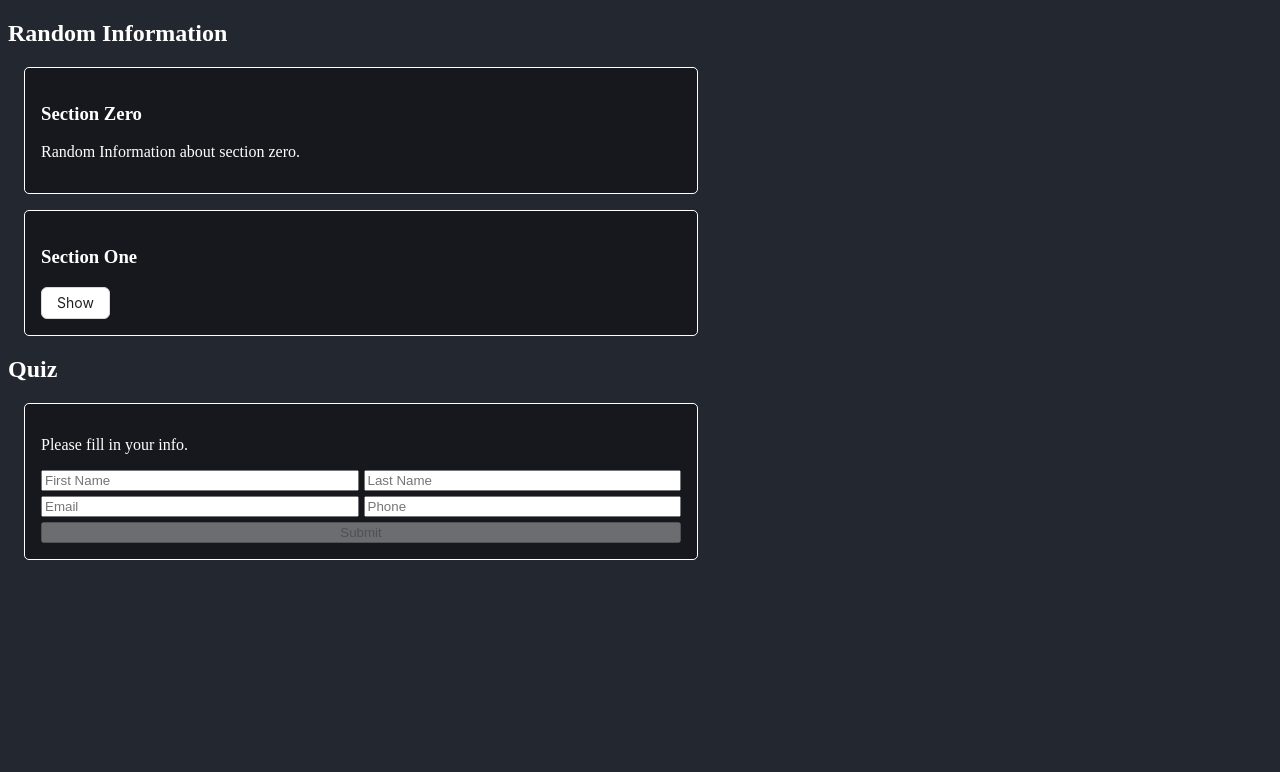
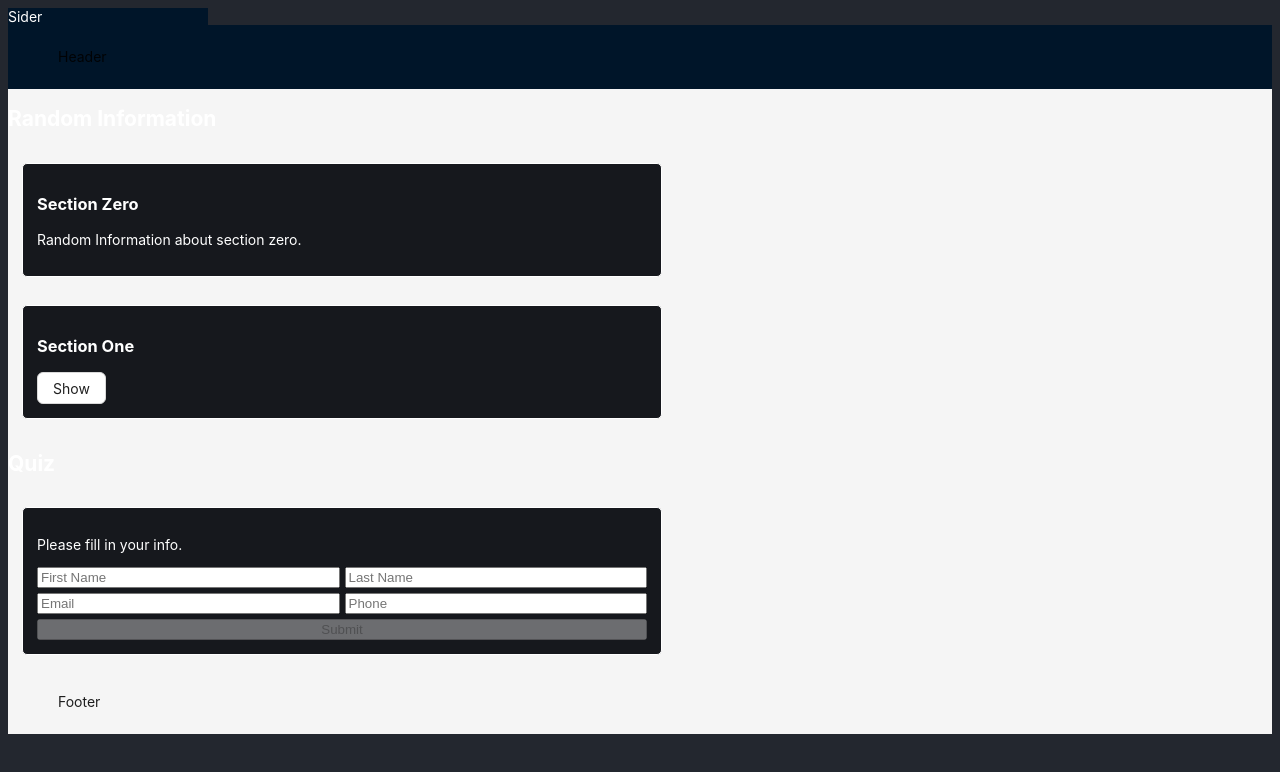
Before and after one commit to sagarsanjaysutar/React-Exercises, a Next.js app: page / in a window 1280 px wide. Shown: the top 772 px of the page. Built offline with nearby package versions, Linux system fonts and the light colour scheme.

Commit message:
Formatting changes

```diff
--- a/src/pages/_document.tsx
+++ b/src/pages/_document.tsx
@@ -3,7 +3,7 @@
  * @note A required file for Next.js
  * @refer https://nextjs.org/docs/pages/building-your-application/routing/custom-document
  */
-import { Html, Head, Main, NextScript } from 'next/document'
+import { Html, Head, Main, NextScript } from 'next/document';
 
 export default function Document() {
     return (
@@ -14,5 +14,5 @@
                 <NextScript />
             </body>
         </Html>
-  )
+    );
 }
--- a/src/pages/index.tsx
+++ b/src/pages/index.tsx
@@ -3,17 +3,25 @@
  * @notes
  * - This page gets automatically detected by Next.js development server. * -
  */
-import React, { FC } from 'react'
-import Form from './form'
-import MovingDot from './movingDot'
-import CollapseBox from './collapseBox'
+import React, { FC } from 'react';
+import Form from './form';
+import MovingDot from './movingDot';
+import CollapseBox from './collapseBox';
+import { Layout } from 'antd';
+
+const { Sider, Header, Footer, Content } = Layout;
 
 const Root: FC = () => (
     <>
-        <CollapseBox />
-        {/* <MovingDot /> */}
-        <Form />
+        <Sider> Sider</Sider>
+        <Layout>
+            <Header> Header </Header>
+            <CollapseBox />
+            {/* <MovingDot /> */}
+            <Form />
+            <Footer> Footer </Footer>
+        </Layout>
     </>
-)
+);
 
-export default Root
+export default Root;
```
Lines whose indentation alone changed are shown as unchanged.
